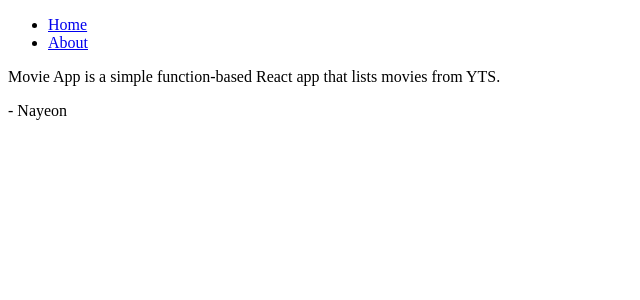
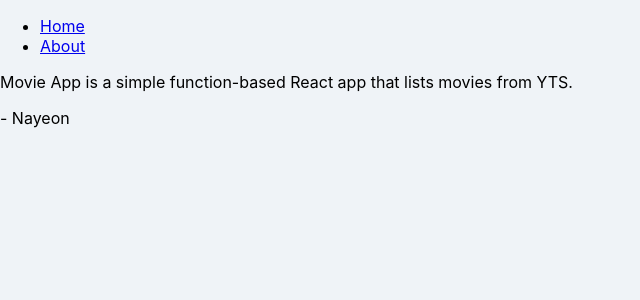
Before and after one commit to nayeonshin/movie-app-2, a React (Create React App) app: page /about in a window 1280 px wide. Shown: the top 300 px of the page, without its empty margins (0-640 px from the left). Built offline with nearby package versions, Linux system fonts and the light colour scheme.

Commit message:
feat(css): create `style.css`

```diff
--- a/src/index.js
+++ b/src/index.js
@@ -1,6 +1,8 @@
 import React from "react";
 import ReactDOM from "react-dom";
 import App from "./App";
+
+import "./style.css";
 
 ReactDOM.render(
   <React.StrictMode>
--- /dev/null
+++ b/src/style.css
@@ -0,0 +1,12 @@
+* {
+  box-sizing: border-box;
+}
+
+body {
+  background-color: #eff3f7;
+  font-family: -apple-system, BlinkMacSystemFont, "Segoe UI", Roboto, Oxygen,
+    Ubuntu, Cantarell, "Open Sans", "Helvetica Neue", sans-serif;
+  height: 100%;
+  margin: 0;
+  padding: 0;
+}
```
